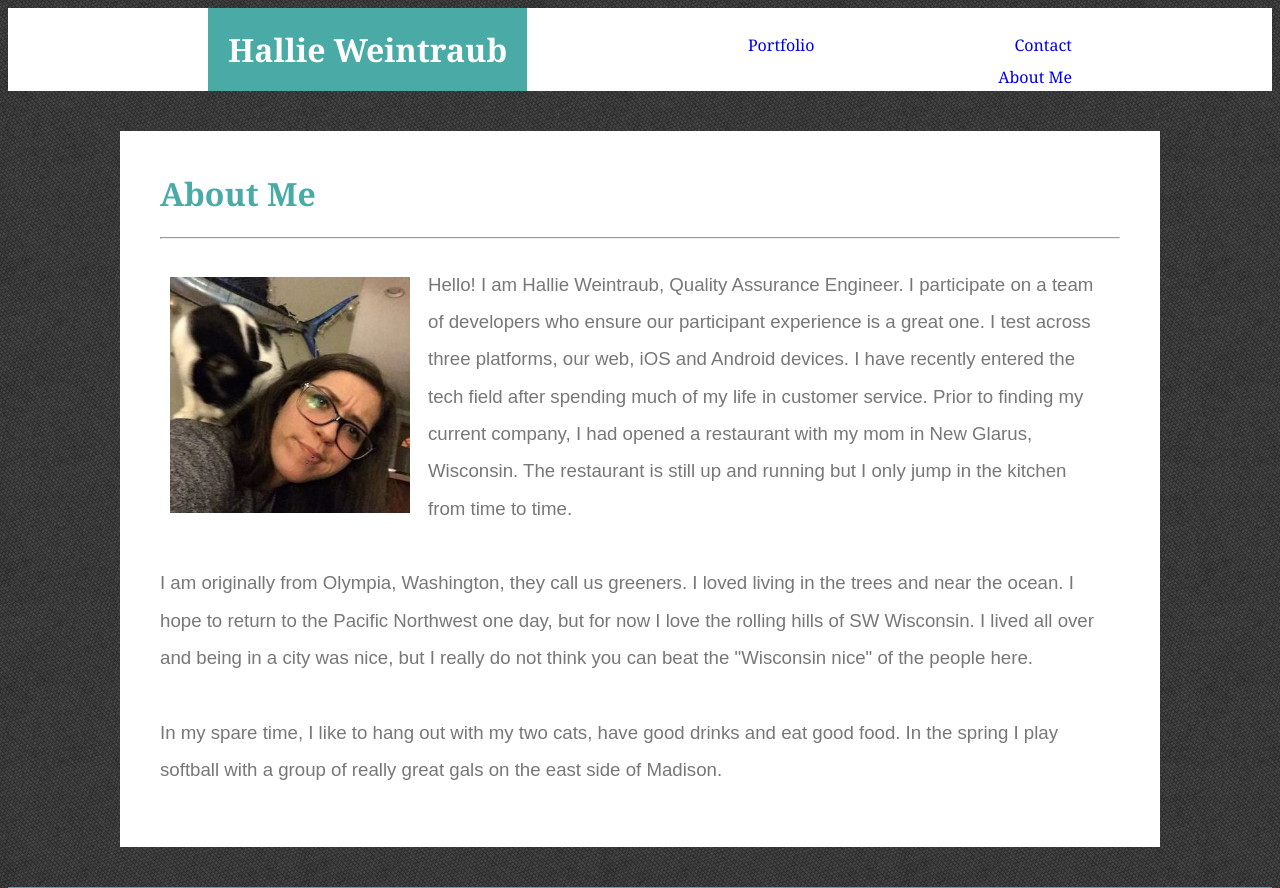
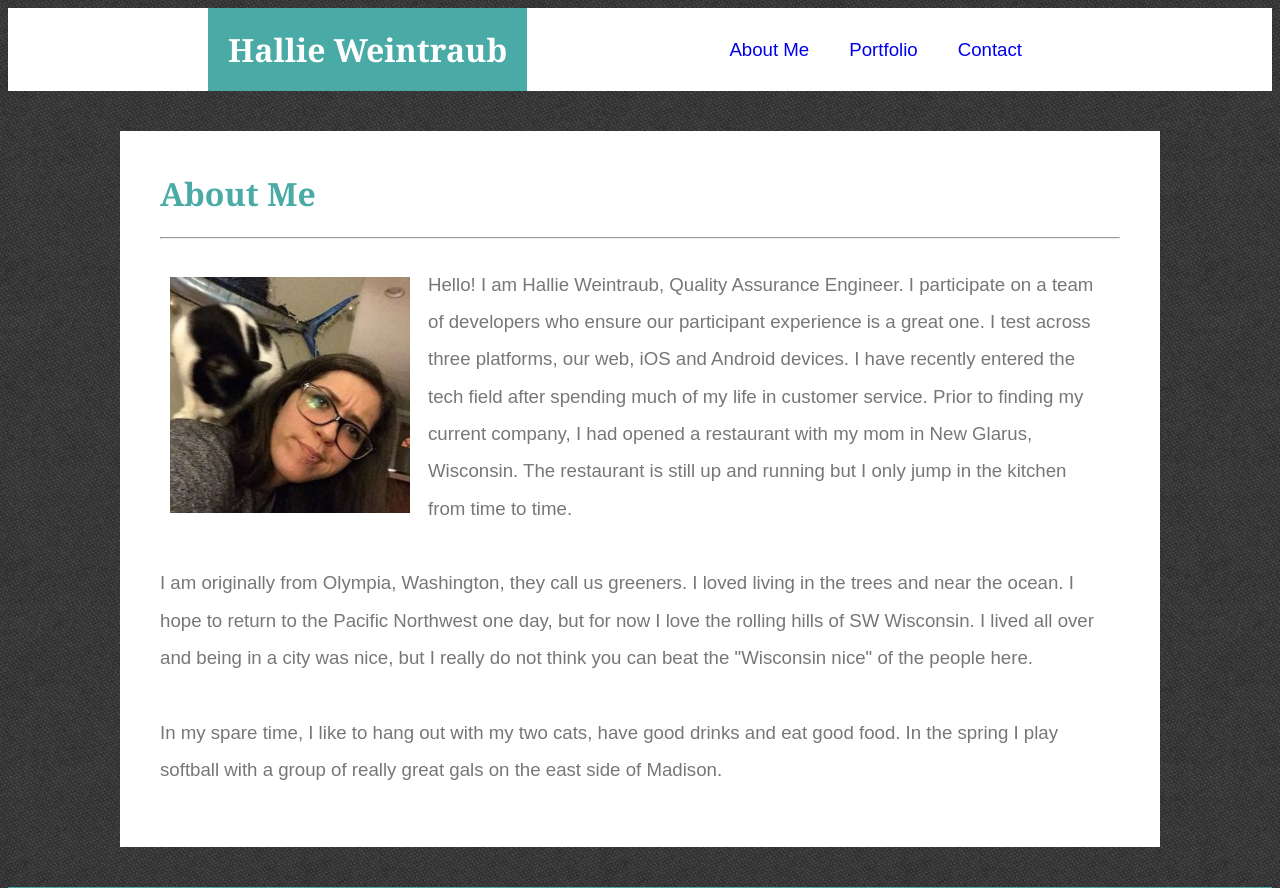
Before and after one commit to hallieraew/Basic-Portfolio, a plain HTML site: page index.html in a window 1280 px wide. Shown: the top 888 px of the page. Drawn offline with Linux system fonts and the light colour scheme.

Commit message:
nav spacing

```diff
--- a/assets/css/style.css
+++ b/assets/css/style.css
@@ -31,20 +31,24 @@ header {
 nav {
     color: #777777;
     float: right;
-    text-align: right;
     margin: 0px;
     padding: 0px;
-    margin-right: 50px;
+    width: 100%;
 }
 
 li {
-    text-align: right;
+    font-family: Arial, Helvetica, sans-serif;
+    font-size: 14pt;
     list-style-type: none;
     text-decoration: none;
     display: inline;
     float: right;
-    margin-top: 10px;
-    margin-right: 200px;
+    margin: 15px 20px 0px 20px;
+    color: white;
+}
+
+.right {
+    margin-right: 250px;
 }
 
 a:link {
--- a/index.html
+++ b/index.html
@@ -13,7 +13,7 @@
 <header class="header">
     <h1 class="h1 clearfix">Hallie Weintraub</h1>
     <ul class="nav">
-        <li class="li"><a  href="contact.html">Contact</a></li>
+        <li class="right"><a  href="contact.html">Contact</a></li>
         <li class="li"><a href="portfolio.html">Portfolio</a></li>
         <li class="li"><a href="index.html">About Me</a></li>
     </ul>
```
Also changed, not shown: contact.html (+1 -1 lines), portfolio.html (+1 -1 lines).
